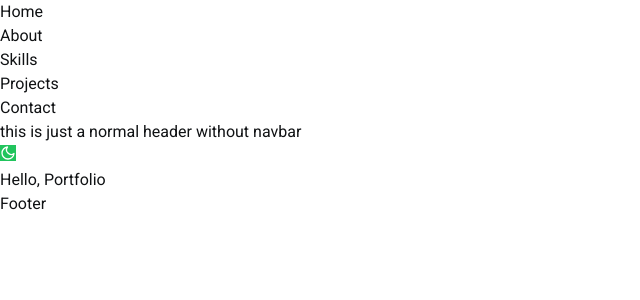
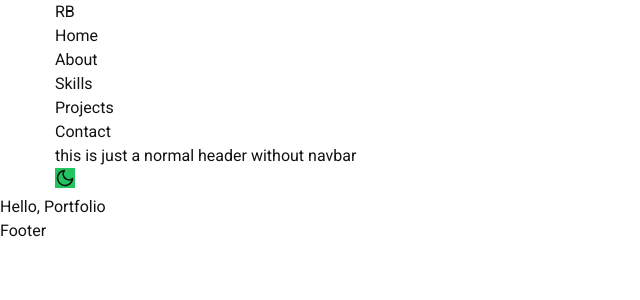
Before and after one commit to roshanbist/portfolio, a Next.js app: page / in a window 1280 px wide. Shown: the top 300 px of the page, without its empty margins (0-640 px from the left). Built offline with nearby package versions, Linux system fonts and the light colour scheme.

Commit message:
toggle issue fixed

```diff
--- a/app/globals.css
+++ b/app/globals.css
@@ -4,21 +4,33 @@
 
 @layer base {
   :root {
+    /* main body background color */
     --background: 0 100% 100%;
+    /* main body text color */
     --foreground: 210 11% 7%;
+    /* primary button background color */
     --primary: 142 71% 45%;
+    /* primary button white text color */
     --primary-foreground: 0 100% 100%;
+    /* card background color */
     --accent: 0 0% 97%;
+    /* card text color */
     --accent-foreground: 210 11% 7%;
+    /* border color */
     --border: 240 6% 90%;
+    /* input background color */
     --input: 240 6% 90%;
+    /* default link color */
     --ring: 142 71% 45%;
+    /* default link hover color */
+    --ring-foreground: 142 76% 36%;
   }
 
   .dark {
     --background: 210 11% 7%;
     --foreground: 0 100% 100%;
     --primary: 142 71% 45%;
+    /* primary button green text color */
     --primary-foreground: 143 80% 10%;
     --accent: 0 1% 15%;
     --accent-foreground: 0 100% 100%;
@@ -32,4 +44,10 @@
   body {
     @apply bg-background text-foreground;
   }
+
+  .max-container {
+    max-width: 1200px;
+    margin: 0 auto;
+    padding: 0 15px;
+  }
 }
--- a/app/page.tsx
+++ b/app/page.tsx
@@ -3,12 +3,14 @@ import Header from '@/components/header/Header';
 
 export default function Home() {
   return (
-    <main className='relative'>
+    <>
       <Header />
-      <div>
-        <h1>Hello, Portfolio</h1>
-      </div>
+      <main>
+        <div>
+          <h1>Hello, Portfolio</h1>
+        </div>
+      </main>
       <Footer />
-    </main>
+    </>
   );
 }
--- a/components/footer/Footer.tsx
+++ b/components/footer/Footer.tsx
@@ -1,7 +1,7 @@
 import React from 'react';
 
 const Footer = () => {
-  return <div>Footer</div>;
+  return <footer>Footer</footer>;
 };
 
 export default Footer;
--- a/components/header/Header.tsx
+++ b/components/header/Header.tsx
@@ -1,14 +1,20 @@
 import React from 'react';
 import ThemeToggle from '../themeToggle/ThemeToggle';
 import Navbar from '../navbar/Navbar';
+import Link from 'next/link';
 
 const Header = () => {
   return (
-    <>
-      <Navbar />
-      <p>this is just a normal header without navbar</p>
-      <ThemeToggle />
-    </>
+    <header>
+      <div className='max-container'>
+        <div className='logo'>
+          <Link href='/'>RB</Link>
+        </div>
+        <Navbar />
+        <p>this is just a normal header without navbar</p>
+        <ThemeToggle />
+      </div>
+    </header>
   );
 };
 
--- a/components/themeToggle/ThemeToggle.tsx
+++ b/components/themeToggle/ThemeToggle.tsx
@@ -2,19 +2,20 @@
 
 import { useTheme } from 'next-themes';
 import { FiSun, FiMoon } from 'react-icons/fi';
-// import { useEffect, useState } from 'react';
 
 const ThemeToggle = () => {
-  // const
   const { theme, setTheme } = useTheme();
 
   return (
-    <button
-      className='bg-primary text-primary-foreground'
-      onClick={() => setTheme(theme === 'dark' ? 'light' : 'dark')}
-    >
-      {theme === 'dark' ? <FiSun /> : <FiMoon />}
-    </button>
+    <div>
+      <button
+        className='bg-primary text-[20px] inline-flex'
+        onClick={() => setTheme(theme === 'dark' ? 'light' : 'dark')}
+      >
+        <FiSun className='height-[20px] width-[20px] transition-all rotate-90 scale-0 dark:scale-100 dark:-rotate-0' />
+        <FiMoon className='height-[20px] width-[20px] absolute transition-all scale-100 dark:scale-0 rotate-0 dark:rotate-90' />
+      </button>
+    </div>
   );
 };
 
--- a/tailwind.config.ts
+++ b/tailwind.config.ts
@@ -20,7 +20,6 @@ const config: Config = {
       colors: {
         border: 'hsl(var(--border))',
         input: 'hsl(var(--input))',
-        ring: 'hsl(var(--ring))',
         background: 'hsl(var(--background))',
         foreground: 'hsl(var(--foreground))',
         primary: {
@@ -31,6 +30,10 @@ const config: Config = {
           DEFAULT: 'hsl(var(--accent))',
           foreground: 'hsl(var(--accent-foreground))',
         },
+        ring: {
+          DEFAULT: 'hsl(var(--ring))',
+          foreground: 'hsl(var(--ring-foreground))',
+        },
       },
     },
   },
```
Also changed, not shown: 1 other file (tests, documents, lock files or other folders).
